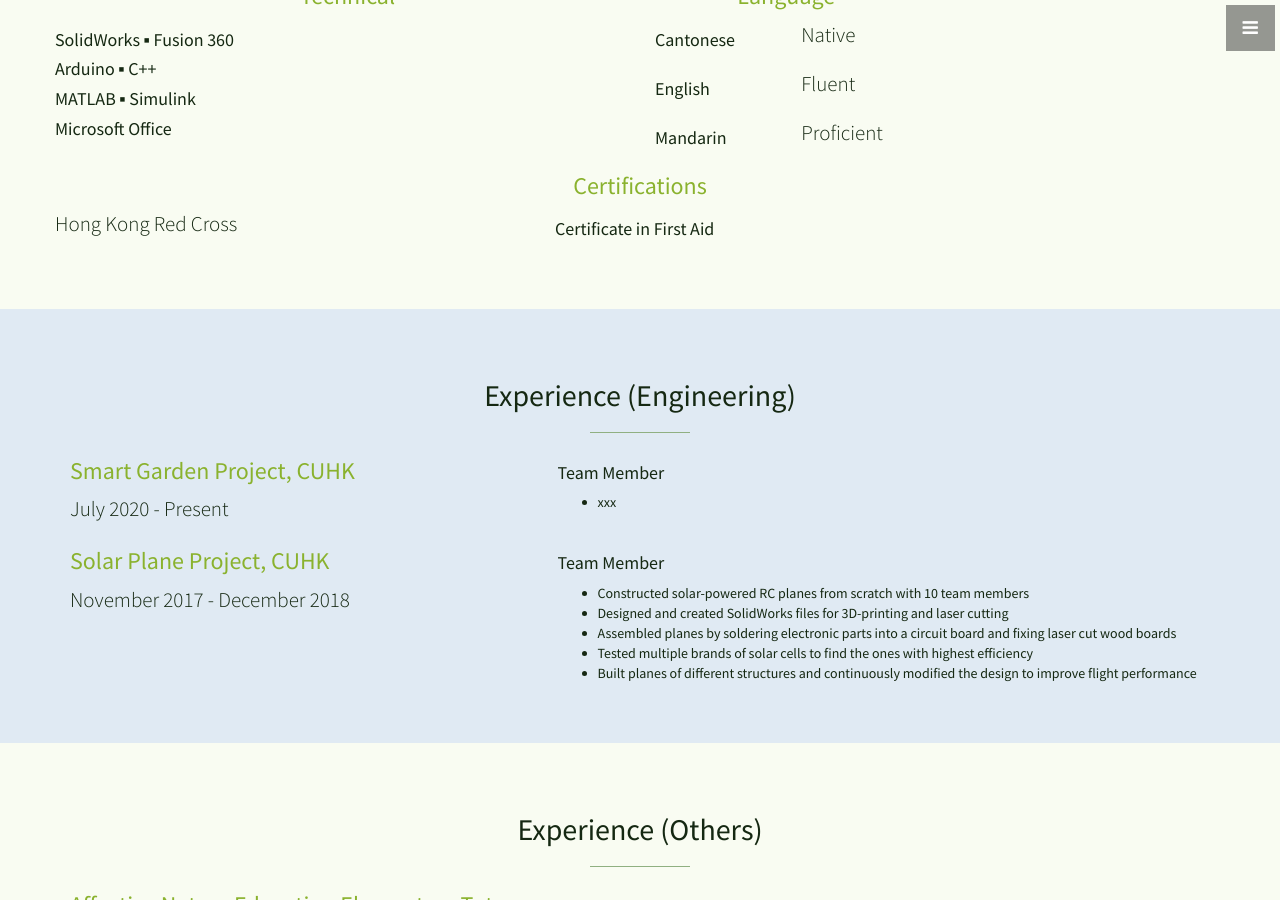
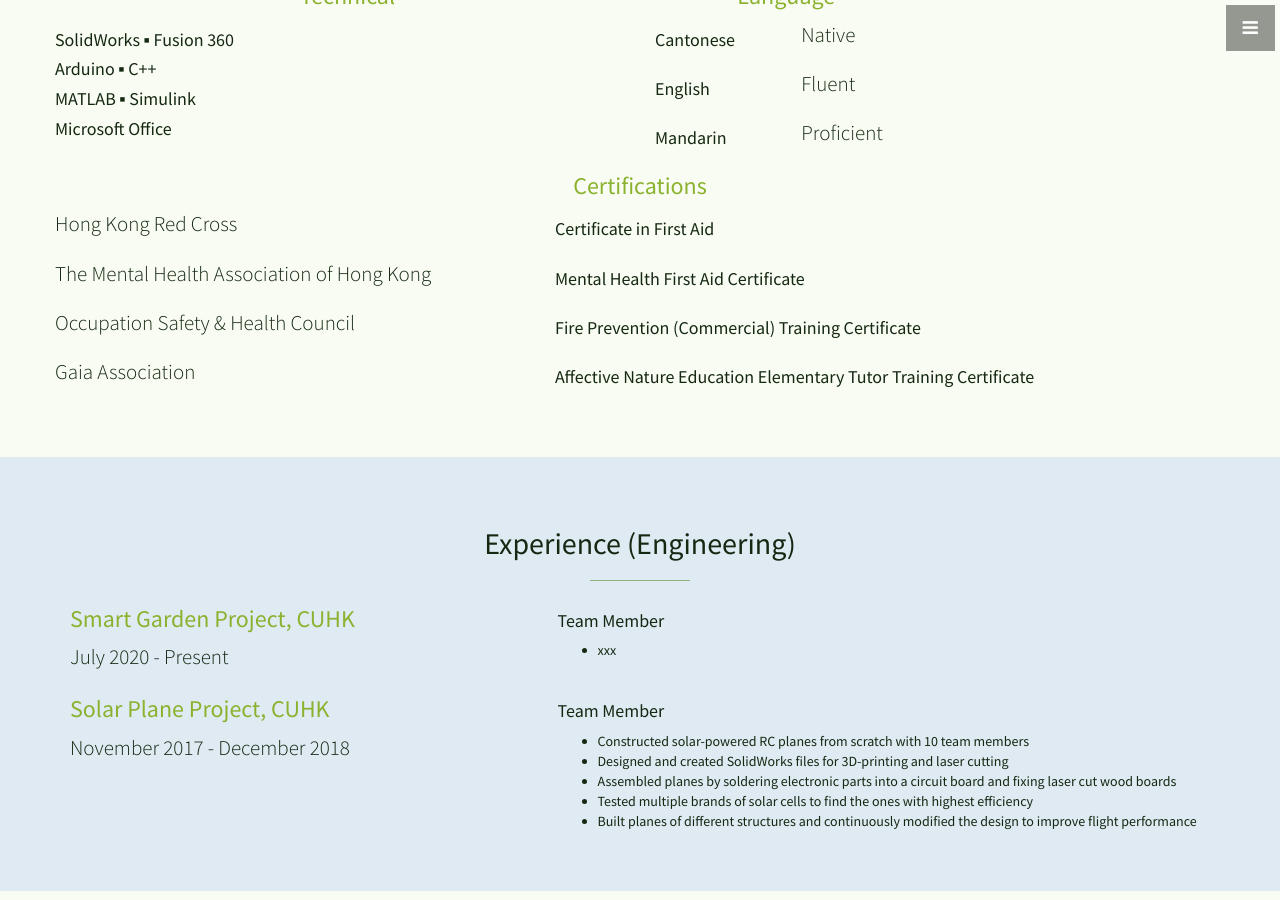
Before and after one commit to leelacceber/stylish-portfolio-jekyll-master, a Jekyll site: the page built from index.html, in a window 1280 px wide and 900 px high, scrolled down 1954 px. Built offline with Jekyll 4.4.1, drawn with Linux system fonts in a browser that asks for light colours.

Commit message:
Update skills.html

```diff
--- a/_includes/skills.html
+++ b/_includes/skills.html
@@ -57,6 +57,31 @@
         <div class="col-md-7 text-left">
           <h4>Certificate in First Aid</h4>
         </div>
+      </div>
+            <div class="row">
+        <div class="col-md-5 text-left">
+          <p class="lead">The Mental Health Association of Hong Kong</p>
+        </div>
+        <div class="col-md-7 text-left">
+          <h4>Mental Health First Aid Certificate</h4>
+        </div>
+      </div>
+            <div class="row">
+        <div class="col-md-5 text-left">
+          <p class="lead">Occupation Safety & Health Council</p>
+        </div>
+        <div class="col-md-7 text-left">
+          <h4>Fire Prevention (Commercial) Training Certificate</h4>
+        </div>
+      </div>
+            <div class="row">
+        <div class="col-md-5 text-left">
+          <p class="lead">Gaia Association</p>
+        </div>
+        <div class="col-md-7 text-left">
+          <h4>Affective Nature Education Elementary Tutor Training Certificate</h4>
+        </div>
+      </div>
     </div>
 
     <!-- /.row -->
```
